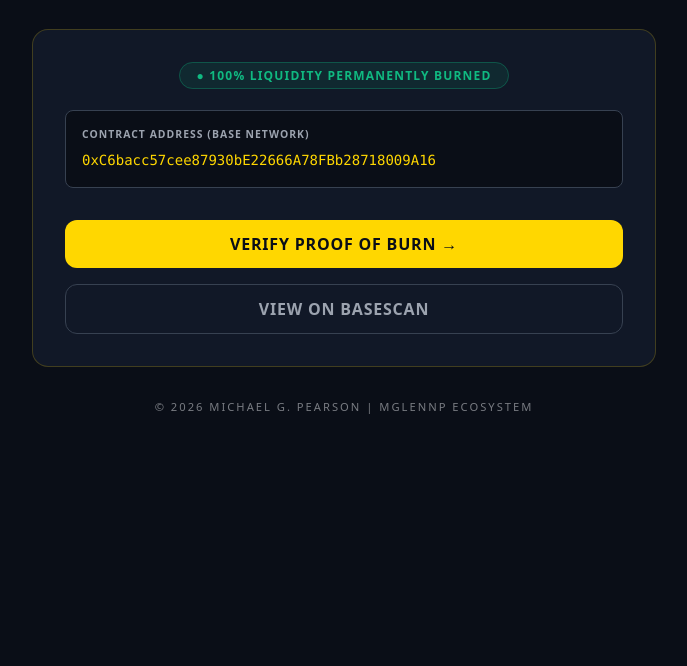
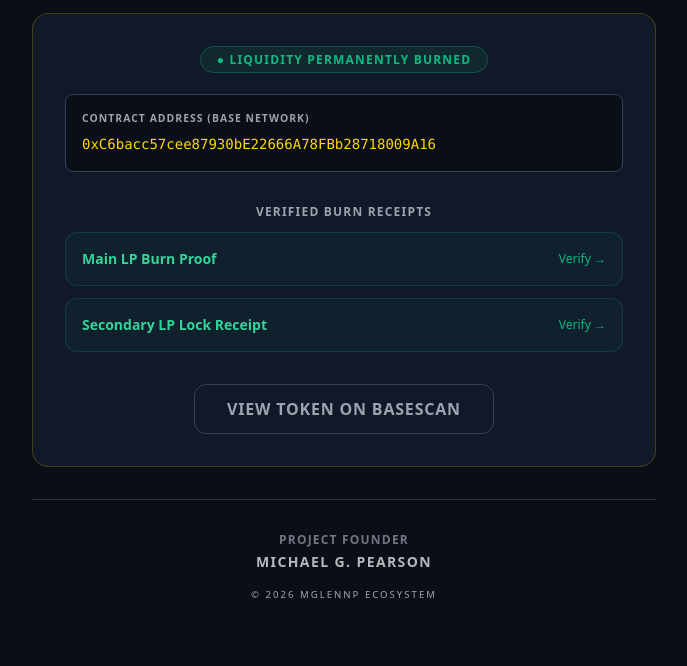
Before and after one commit to TrendDial/MglennP-Ecosystem, a plain HTML site: page index.html in a window 1280 px wide. Shown: the part 355-1021 px from the top of the page, without its empty margins (296-983 px from the left). Before the commit the page ends 850 px from the top, so only its background shows below. Drawn offline with nearby package versions, Linux system fonts and the light colour scheme.

Commit message:
Update index.html

```diff
--- a/index.html
+++ b/index.html
@@ -7,14 +7,15 @@
     <script src="https://cdn.tailwindcss.com"></script>
     <style>
         .gradient-text { background: linear-gradient(to right, #FFD700, #B8860B); -webkit-background-clip: text; -webkit-text-fill-color: transparent; }
-        .gold-glow { text-shadow: 0 0 15px rgba(255, 215, 0, 0.3); }
+        .gold-glow { text-shadow: 0 0 15px rgba(255, 215, 0, 0.4); }
         .token-card { border: 1px solid rgba(255, 215, 0, 0.2); transition: all 0.3s ease; }
-        .token-card:hover { border-color: #FFD700; box-shadow: 0 0 30px rgba(255, 215, 0, 0.1); }
+        .token-card:hover { border-color: #FFD700; box-shadow: 0 0 30px rgba(255, 215, 0, 0.15); }
+        .burn-receipt { background: rgba(16, 185, 129, 0.05); border: 1px solid rgba(16, 185, 129, 0.2); }
     </style>
 </head>
 <body class="bg-[#0a0e17] text-[#e5e7eb] font-sans antialiased">
 
-    <div class="max-w-2xl mx-auto px-6 py-20 text-center">
+    <div class="max-w-2xl mx-auto px-6 py-16 text-center">
         <div class="flex justify-center mb-8">
             <img src="logo.png" alt="MGLN Logo" class="w-40 h-40 rounded-full border-4 border-[#FFD700] shadow-lg shadow-yellow-500/20">
         </div>
@@ -25,30 +26,46 @@
         <div class="token-card bg-[#111827] p-8 rounded-2xl mb-8">
             <div class="mb-6">
                 <span class="bg-emerald-500/10 text-emerald-500 border border-emerald-500/30 px-4 py-1 rounded-full text-xs font-bold uppercase tracking-widest">
-                    ● 100% Liquidity Permanently Burned
+                    ● Liquidity Permanently Burned
                 </span>
             </div>
 
-            <div class="space-y-4 text-left">
+            <div class="space-y-4 text-left mb-8">
                 <div class="bg-[#0a0e17] p-4 rounded-lg border border-[#374151]">
                     <p class="text-[#9ca3af] text-[0.65rem] uppercase tracking-widest font-bold mb-1">Contract Address (Base Network)</p>
-                    <code class="text-[#FFD700] break-all text-sm font-mono">0xC6bacc57cee87930bE22666A78FBb28718009A16</code>
+                    <code class="text-[#FFD700] break-all text-sm font-mono leading-none">0xC6bacc57cee87930bE22666A78FBb28718009A16</code>
                 </div>
             </div>
 
-            <div class="mt-8 flex flex-col gap-4">
-                <a href="https://basescan.org/tx/0xeafad4cdb64205e2b9c49795b955ecf43c35a6531df0fae8407e3578c59fff5a" target="_blank" class="bg-[#FFD700] text-[#0a0e17] py-3 rounded-xl font-black uppercase tracking-wider hover:bg-white transition-all">
-                    Verify Proof of Burn &rarr;
+            <div class="space-y-3">
+                <p class="text-xs text-[#9ca3af] uppercase font-bold tracking-widest mb-2">Verified Burn Receipts</p>
+
+                <a href="https://basescan.org/tx/0xeafad4cdb64205e2b9c49795b955ecf43c35a6531df0fae8407e3578c59fff5a" target="_blank"
+                   class="burn-receipt flex items-center justify-between p-4 rounded-xl hover:bg-emerald-500/10 transition-all group">
+                    <span class="text-emerald-400 font-bold text-sm">Main LP Burn Proof</span>
+                    <span class="text-emerald-500 text-xs group-hover:translate-x-1 transition-transform">Verify &rarr;</span>
                 </a>
-                <a href="https://basescan.org/token/0xC6bacc57cee87930bE22666A78FBb28718009A16" target="_blank" class="border border-[#374151] text-[#9ca3af] py-3 rounded-xl font-bold uppercase tracking-wider hover:text-white hover:border-[#FFD700] transition-all">
-                    View on BaseScan
+
+                <a href="https://basescan.org/tx/0xf6aa6f9dc0a42bf0f256381bd8ed74779f6402ba5363785872a69f31cff2fc11" target="_blank"
+                   class="burn-receipt flex items-center justify-between p-4 rounded-xl hover:bg-emerald-500/10 transition-all group">
+                    <span class="text-emerald-400 font-bold text-sm">Secondary LP Lock Receipt</span>
+                    <span class="text-emerald-500 text-xs group-hover:translate-x-1 transition-transform">Verify &rarr;</span>
+                </a>
+            </div>
+
+            <div class="mt-8">
+                <a href="https://basescan.org/token/0xC6bacc57cee87930bE22666A78FBb28718009A16" target="_blank"
+                   class="inline-block border border-[#374151] text-[#9ca3af] px-8 py-3 rounded-xl font-bold uppercase tracking-wider hover:text-white hover:border-[#FFD700] transition-all">
+                    View Token on BaseScan
                 </a>
             </div>
         </div>
 
-        <footer class="opacity-50 text-[0.7rem] uppercase tracking-[2px]">
-            &copy; 2026 Michael G. Pearson | MglennP Ecosystem
-        </footer>
+        <div class="pt-8 border-t border-[#374151] opacity-70">
+            <p class="text-xs text-[#9ca3af] mb-1 uppercase tracking-widest font-bold">Project Founder</p>
+            <p class="text-sm font-bold text-white uppercase tracking-widest">Michael G. Pearson</p>
+            <p class="text-[0.6rem] uppercase tracking-[2px] mt-4">&copy; 2026 MglennP Ecosystem</p>
+        </div>
     </div>
 </body>
 </html>
```
